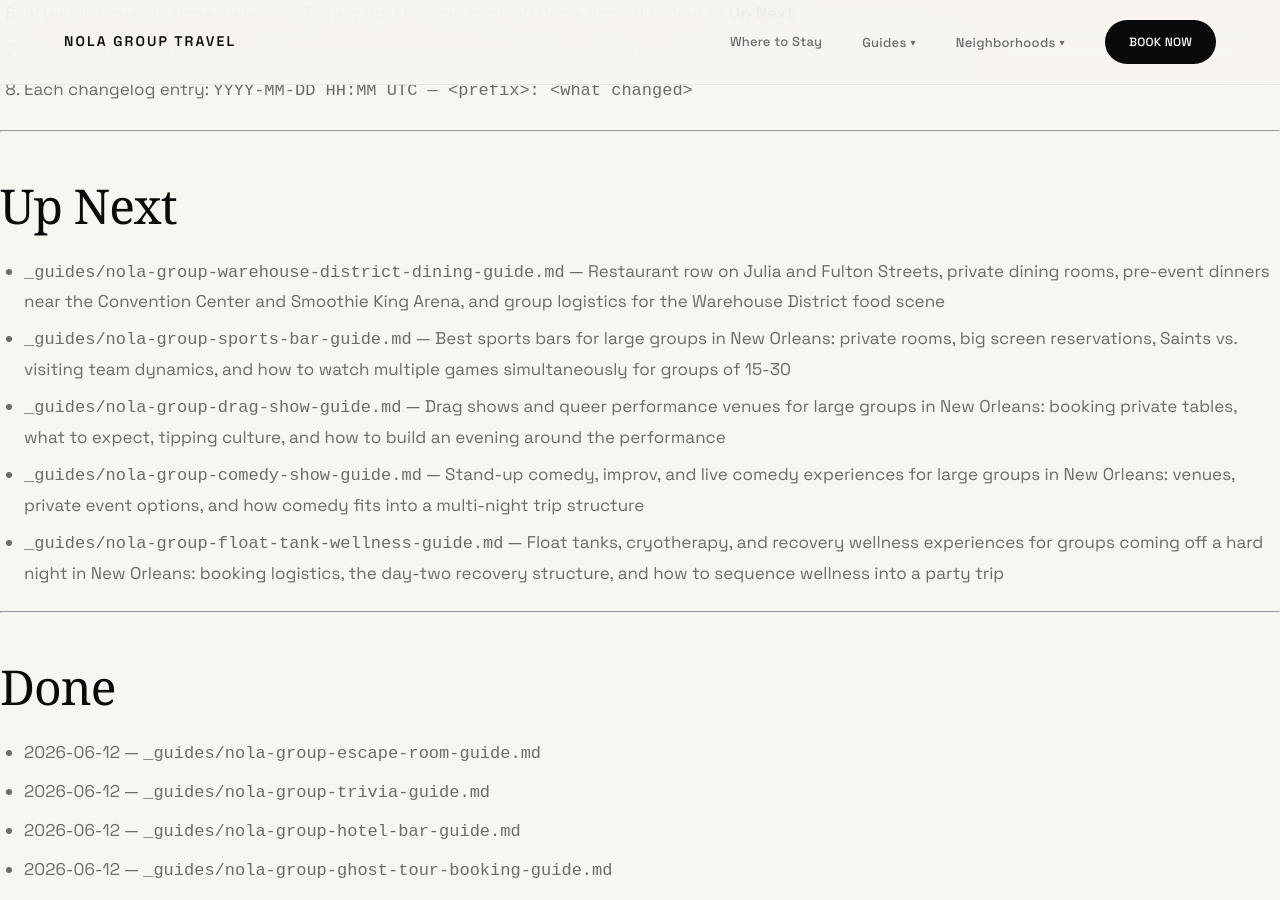
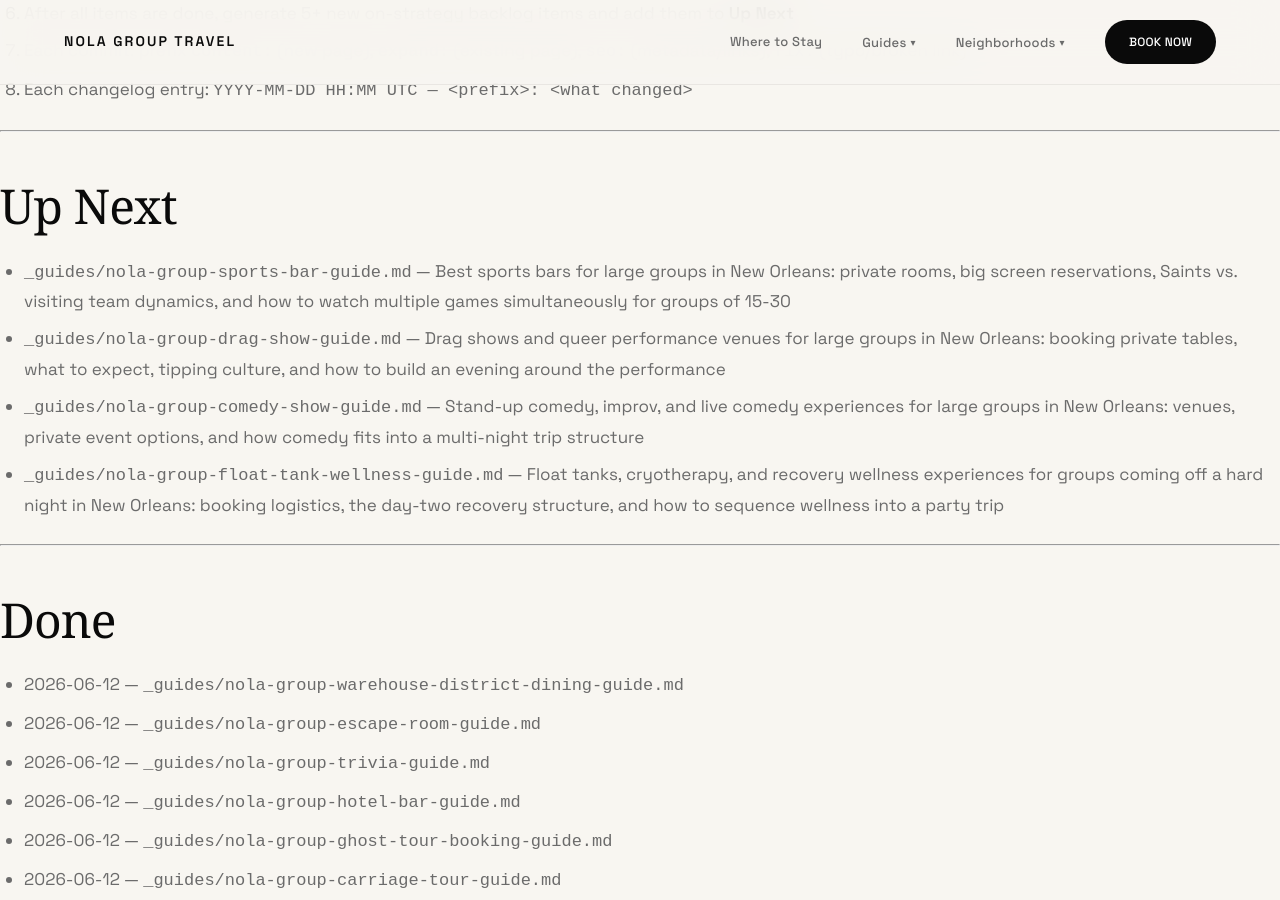
Before and after one commit to sjworth-dev/nola-group-travel, a Jekyll site: the page built from ROADMAP.md, in a window 1280 px wide and 900 px high, scrolled down 3609 px. Built offline with Jekyll 4.4.1, drawn with Linux system fonts in a browser that asks for light colours; some web fonts are replaced; our own code applies the rules of GitHub Pages for plain Markdown files; part of the change alters nothing that is shown.

Commit message:
content: add nola-group-warehouse-district-dining-guide.md
Julia/Fulton restaurant corridor, private dining rooms, pre-event dinner
logistics for Convention Center and Caesars Superdome groups, bill-split
and auto-grat mechanics, villa alternative calculation, and Castleday/Syd
accommodation strategy for groups of 15-30.

https://claude.ai/code/session_016b3M62jdGprPzuCB5JSBDJ

```diff
--- a/ROADMAP.md
+++ b/ROADMAP.md
@@ -99,7 +99,6 @@ New guides go in `_guides/<slug>.md`. New neighborhood pages go in `_neighborhoo
 
 ## Up Next
 
-- `_guides/nola-group-warehouse-district-dining-guide.md` — Restaurant row on Julia and Fulton Streets, private dining rooms, pre-event dinners near the Convention Center and Smoothie King Arena, and group logistics for the Warehouse District food scene
 - `_guides/nola-group-sports-bar-guide.md` — Best sports bars for large groups in New Orleans: private rooms, big screen reservations, Saints vs. visiting team dynamics, and how to watch multiple games simultaneously for groups of 15-30
 - `_guides/nola-group-drag-show-guide.md` — Drag shows and queer performance venues for large groups in New Orleans: booking private tables, what to expect, tipping culture, and how to build an evening around the performance
 - `_guides/nola-group-comedy-show-guide.md` — Stand-up comedy, improv, and live comedy experiences for large groups in New Orleans: venues, private event options, and how comedy fits into a multi-night trip structure
@@ -109,6 +108,7 @@ New guides go in `_guides/<slug>.md`. New neighborhood pages go in `_neighborhoo
 
 ## Done
 
+- 2026-06-12 — `_guides/nola-group-warehouse-district-dining-guide.md`
 - 2026-06-12 — `_guides/nola-group-escape-room-guide.md`
 - 2026-06-12 — `_guides/nola-group-trivia-guide.md`
 - 2026-06-12 — `_guides/nola-group-hotel-bar-guide.md`
@@ -432,4 +432,5 @@ New guides go in `_guides/<slug>.md`. New neighborhood pages go in `_neighborhoo
 2026-06-08 10:00 UTC — content: add _guides/nola-group-bar-buyout-guide.md
 2026-06-08 11:00 UTC — content: add _guides/nola-super-bowl-lx-group-guide.md — Super Bowl week group planning guide for 15-30 people: ticket strategy, week structure, watch party options, and accommodation logistics — how to buy out a bar or courtyard for a private group event: buyout structures, venue types, negotiation framework, and villa vs. buyout comparison
 2026-06-07 11:00 UTC — content: add _guides/nola-jazz-second-line-bookings.md — how to hire a brass band or book a private second line: costs, lead times, permits, what's included, and what the experience looks like
+2026-06-12 14:00 UTC — content: add _guides/nola-group-warehouse-district-dining-guide.md — Julia/Fulton restaurant corridor, private dining rooms, pre-event dinner logistics for Convention Center and Caesars Superdome groups
 2026-06-12 02:50 UTC — seo+fix+assets (user-approved session, not the routine): added GA4 (G-2C43B728E6) to default layout; removed duplicate <title>/<meta description> (jekyll-seo-tag now sole emitter); default og:image via _config.yml defaults; UTM-tagged all 739 outbound Castleday/Syd links across 168 files; fixed 8 dead deep links (/corporate → /corporate-retreats, /bachelorette → /bachelorette-parties); added 8 real property photos to /assets/images/ + homepage photo hero; where-to-stay: property photos, 12BR/17-bed framing, 2 verified review quotes; events.md: marked passed 2026 events, added what's-ahead intro; updated Hard Rules (UTM format, valid deep slugs, photo inventory, verified facts).
--- /dev/null
+++ b/_guides/nola-group-warehouse-district-dining-guide.md
@@ -0,0 +1,219 @@
+---
+title: "Warehouse District Dining Guide for Large Groups in New Orleans"
+description: "Restaurant row on Julia and Fulton Streets, private dining rooms, pre-event dinners near the Convention Center and Caesars Superdome, and group logistics for the Warehouse District food scene."
+category: "Food & Drink"
+card_title: "Warehouse District Dining"
+card_description: "Julia and Fulton Street restaurant corridor, private dining rooms, and pre-event dinner logistics for groups of 10-30 near the Convention Center and Caesars Superdome."
+date: 2026-06-12
+---
+
+The Warehouse District has the most group-functional restaurant infrastructure in New Orleans. That's not an accident — this neighborhood sits between the Convention Center, Caesars Superdome, and the hotel corridor, so a critical mass of restaurants here have been handling large groups for decades. Private dining rooms, semi-private sections, large-format tables, pre-event prix fixe menus — these are standard offerings, not exceptions.
+
+That said, there's a difference between restaurants that can handle large groups and restaurants that are good for large groups. The logistics are real: a 24-person dinner in a beautiful room where the kitchen sends out three tables at a time is a frustrating experience. The Warehouse District has both kinds, and knowing how to navigate the neighborhood dining scene correctly saves the night.
+
+What this neighborhood does best: anchor dinners for multi-day group trips, pre-event meals when the group has a ticketed event afterward, and private dining room experiences worth building an evening around.
+
+---
+
+## Quick Checklist
+
+- [ ] Decide whether you need a private dining room (20+ people, formal occasion) or a semi-private section (12-20 people, more casual)
+- [ ] Book private dining rooms 4-6 weeks in advance for weekend nights; pre-event dinners around Superdome events require 6-8 weeks minimum
+- [ ] Confirm the kitchen's group service approach: do they bring all courses to all tables simultaneously, or staggered? You want simultaneous
+- [ ] Ask whether the private room has a food and beverage minimum — this is standard and useful planning information
+- [ ] For groups with a ticketed event afterward, confirm the kitchen can commit to finishing dinner by a specific time
+- [ ] Assign one person as the group's restaurant contact from the day of booking through the reservation — consistent communication prevents last-minute confusion
+- [ ] Pre-order or pre-select courses whenever the restaurant offers it; groups that choose courses in advance have faster, smoother service
+- [ ] Coordinate pickup logistics before arrival — rideshares for 20+ people require a staging area; the Fulton Street pedestrian corridor works well for this
+- [ ] For Convention Center groups, factor in 15-20 minutes walking time to the convention floor; account for this in reservation time
+- [ ] Confirm corkage policy if your group wants to bring wine; some Warehouse District restaurants are accommodating for pre-arranged group dinners
+
+---
+
+## The Julia and Fulton Street Corridor
+
+The core dining corridor runs roughly between the Convention Center and the Arts District along Julia and Fulton Streets, with additional density on Magazine, Camp, and Tchoupitoulas in the surrounding blocks. This is walkable territory — the neighborhood is organized in a way that lets groups on foot cover multiple dining options without dealing with ride logistics.
+
+### Fulton Street
+
+Fulton Street is the most group-accessible block in the Warehouse District. It's a pedestrian-friendly corridor with outdoor seating, a mix of restaurant types, and the kind of sidewalk space that lets 25 people loiter without blocking traffic while they wait for the last Uber to arrive.
+
+The restaurants along Fulton skew toward well-executed American and Southern formats — the kind of broad menu that works for a group with mixed dietary preferences. These aren't the most ambitious kitchens in the neighborhood, but they're reliable, have serious group service experience, and most have semi-private or full private options.
+
+For groups arriving from the Superdome or a CBD convention event, Fulton Street is the natural landing spot. It's five to ten minutes on foot, no rideshare needed, and there's enough dining density that you have real options even without a reservation — though walking in with 20 people without advance notice is always a gamble on weekend nights.
+
+### Julia Street
+
+Julia Street is the art gallery row, and the restaurants along it reflect that context. You're eating among galleries and design-forward spaces — the aesthetic is more considered, the wine lists are longer, and the menus lean toward contemporary Louisiana cooking rather than traditional Creole.
+
+These are the right restaurants for occasions where the dinner is the event: milestone birthdays, corporate dinners with a design-savvy client group, wedding-related dinners where the room matters as much as the food. Julia Street restaurants generally have private dining rooms and are accustomed to groups with specific occasion logistics.
+
+The tradeoff: Julia Street restaurants are less forgiving of late arrivals, late changes to group size, and the general logistical looseness that large groups produce. They perform best when the group's point person has confirmed everything in writing and the group arrives on time.
+
+### Tchoupitoulas and Camp
+
+The blocks on Tchoupitoulas and Camp, running parallel to Fulton and Julia, have a denser mix of neighborhood-facing restaurants alongside the larger destination spots. These tend to offer better value, more casual formats, and an easier booking experience for groups that don't need a private room.
+
+For groups doing a multi-day trip where one night is a proper sit-down dinner and another is a more casual group meal, the Tchoupitoulas/Camp corridor is often the right call for the casual night. Less formal, more flexible, still excellent food.
+
+---
+
+## Private Dining Room Strategy
+
+Private dining rooms in the Warehouse District are a genuine category, not an afterthought. Several of the neighborhood's major restaurants have purpose-built private spaces — not just a curtained-off corner of the main dining room, but actual rooms with dedicated service, separate A/V, and the ability to configure for different event formats.
+
+### What Private Dining Rooms Provide
+
+**Sound control.** A group of 22 people in a shared dining room at 8pm on a Saturday is a loud group in a loud room. A private dining room means the conversation is yours and the ambient noise is yours to manage. For groups with speeches, presentations, toasts, or any spoken component, a private room is not optional.
+
+**Service focus.** When a restaurant assigns a private room, they typically assign a dedicated server team to that room only. Your group isn't competing with the main dining room for server attention. The service pace is negotiated with you in advance.
+
+**The F&B minimum.** Most Warehouse District private dining rooms have a food and beverage minimum — a dollar figure the group commits to before they show up. This is standard practice and it's actually useful: it tells you what the room costs and lets you plan the evening's budget. If the minimum is $2,000 and you have 20 people, you're committing to $100/person in food and beverage. That number includes tax and gratuity in some cases; confirm when you book.
+
+**Customization.** Private rooms can typically accommodate custom menus (prix fixe or set-course options chosen in advance), branded signage or decoration within limits, and the timing adjustments that a group with a show or event afterward needs.
+
+### What to Ask When Booking a Private Room
+
+1. What is the food and beverage minimum for the room?
+2. Does the minimum include tax and gratuity, or are those added on top?
+3. What is the cancellation policy and timeline?
+4. Can we pre-select courses or set a prix fixe menu?
+5. Can the kitchen commit to finishing service by a specific time?
+6. What A/V is available in the room (for corporate groups with presentations)?
+7. What is the stated capacity, and how is the room configured — rounds, banquet-style, or U-shape?
+
+### Semi-Private vs. Full Private
+
+Not every group needs a fully private room, and booking one when a semi-private arrangement works is paying for something you don't need.
+
+| Format | Best For | Group Size | F&B Minimum? |
+|--------|----------|-----------|--------------|
+| Full private room | Formal occasion, speeches, presentations, corporate events | 16-40 | Usually yes |
+| Semi-private section | Casual group dinners, no speeches, mixed occasion | 10-20 | Sometimes |
+| Large shared table | Casual, no presentations, budget-conscious | 8-14 | Usually no |
+| Venue buyout | Full event, all guests, no public mixing | 30-80+ | Yes — typically high |
+
+The semi-private arrangement — a curtained alcove, a back room that opens to the main dining room, or a reserved section of a larger space — is underutilized by groups because people don't know to ask for it. It costs less than a private room, requires less advance notice, and works perfectly well for groups that want to eat together without needing a fully separate space.
+
+---
+
+## Pre-Event Dining: Convention Center and Caesars Superdome
+
+Two of the city's biggest group traffic generators are within walking distance of the Warehouse District restaurant corridor. The logistics around each are different, and knowing both prevents the most common group dinner mistake: arriving at the restaurant not knowing what time you need to leave.
+
+### Convention Center Groups
+
+The Ernest N. Morial Convention Center sits at the river end of the Warehouse District. Groups attending conventions here have a specific problem: everyone breaks from the convention floor at roughly the same time and heads to dinner at roughly the same time. The Fulton and Julia Street restaurants fill up fast in the 5:30-8pm window during major conventions.
+
+**The move:** Book your group dinner before you know the convention schedule and accept that you'll either eat early (5:30-6pm, beat the crowd) or late (after 8pm, let the first wave clear). The 7-8pm slot is the worst window — you're competing with the most people.
+
+**Walking time:** Budget 10-15 minutes from the main Convention Center entrance to the Fulton Street corridor. If the event runs long or there's a big crowd leaving simultaneously, add 10 minutes.
+
+**The pre-book strategy for conventions:** Several Warehouse District restaurants will work with convention group contacts to hold a large-format table or private section during the convention week. If your group attends the same convention annually, establish this relationship early. The restaurants value convention group business and will prioritize it.
+
+### Caesars Superdome Events
+
+The Superdome is at the other end of the Warehouse District, closer to the CBD boundary. Groups attending Saints games, concerts, and major sporting events all route through the same dinner window: roughly 5-7pm before the event, and then back out around the same time postgame.
+
+**Pre-game dinner timing:**
+
+| Event Start | Dinner Reservation Target | Restaurant Departure |
+|-------------|--------------------------|---------------------|
+| 6:00pm | 4:00-4:30pm | By 5:30pm |
+| 7:00pm | 5:00pm | By 6:30pm |
+| 7:30pm | 5:00-5:30pm | By 6:45pm |
+| 8:00pm | 5:30pm | By 7:15pm |
+
+For groups of 15+, this timing has to be built into the dinner booking. You're not just choosing a time you'd like to eat — you're choosing a time that lets you eat completely and still have 30 minutes to get to the Superdome. Tell the restaurant explicitly: "We have a 7:30 event and need to be out by 6:45."
+
+**Post-game dining:** Warehouse District restaurants are full immediately after Superdome events. The crowd hits at the same time and restaurant capacity doesn't expand. For groups doing post-event dinner, have a reservation. Walk-in for a group of 20 after a sold-out Saints game is not a realistic plan.
+
+The alternative: build your pre-game meal into the villa. Eat at the property before the game (private chef, catered delivery, or group cooking), head to the Superdome without the restaurant logistics, and skip the post-game crowd entirely. This is consistently the right structure for groups staying at private villas.
+
+---
+
+## Group Service Logistics
+
+Getting 20 people fed and out of a restaurant in a reasonable amount of time requires coordination on the restaurant's end, not just your own. Here's what to control before the night starts.
+
+### Course Pre-Selection
+
+Most private-room dinners and many large-table formats allow — and some require — pre-selecting courses. Take this option. Choosing from a set menu or pre-ordering individual selections eliminates 15-20 minutes of table ordering time, reduces kitchen chaos on a group service, and ensures every person at the table gets their food simultaneously rather than in rolling waves.
+
+**How to handle dietary restrictions:** Collect all dietary restrictions when you collect RSVPs, not when you arrive at the restaurant. Send the list to the restaurant contact 72 hours before the reservation. This is non-negotiable. A restaurant learning about a serious allergy at the table is not positioned to handle it well.
+
+### Splitting the Bill
+
+Decide before you go. The options:
+
+- **One person pays, reimburses via Venmo/Splitwise:** The cleanest option for group logistics. One card closes the tab. Reimbursement happens later.
+- **Pre-agreed split:** Tell the restaurant at the start that you'll be splitting the bill N ways. Most can handle this.
+- **Individual tabs in a group setting:** Almost always a bad idea. The service slows, the math doesn't work cleanly, and the kitchen's effort to synchronize your food to the table is wasted if people finish at different times and pay out individually.
+
+### Auto-Gratuity
+
+Groups of 10 or more at virtually every Warehouse District restaurant will have automatic gratuity applied — typically 18-20% added to the check. This is standard in New Orleans and across the country for groups. It will be on the menu or communicated when you make the reservation. Plan for it; don't be surprised by it.
+
+For exceptional service, leaving an additional tip on top of auto-grat is appropriate and remembered. If you bring your group back, the servers will remember you did it.
+
+---
+
+## Comparison: Dinner Formats for Large Groups
+
+| Format | Best Occasion | Cost Level | Booking Lead Time | Works for 20+? |
+|--------|--------------|-----------|-------------------|---------------|
+| Private dining room | Corporate, milestone, wedding-related | $$$ | 4-6 weeks | Yes |
+| Semi-private section | Casual group dinner, no agenda | $$ | 2-3 weeks | Up to 18-20 |
+| Restaurant buyout | Full event, full group, custom menu | $$$$ | 8-12 weeks | Yes, 25-60 |
+| Large shared table | Casual, birthday dinner, pre-party | $ | 1-2 weeks | Up to 14 |
+| Villa catered meal | Any — most flexible | $$ | 1-2 weeks | Yes, any size |
+| Villa private chef | Special occasion, custom cuisine | $$-$$$ | 2-3 weeks | Yes, any size |
+
+---
+
+## The Villa Alternative
+
+The honest calculation for groups of 18-30: a private chef dinner at your villa frequently beats a restaurant private room on every dimension except the visual novelty of "going out."
+
+**Restaurant private room:** You commute to the venue, you're seated at a fixed time, the kitchen runs your dinner against the rest of its service schedule, auto-grat is 20%, and you're leaving by a specific time because the room turns over.
+
+**Villa private chef:** The chef comes to you. The kitchen timeline is yours. The group moves between the pool, the living room, and the dinner table at its own pace. No transportation logistics. No auto-grat (though tipping well is the right move). The meal ends when it ends.
+
+Both are worth doing over a multi-day trip. The private room makes sense for a one-night formal occasion or a corporate dinner where the venue matters. The villa private chef is the better experience for a bachelorette dinner, a birthday night, or any occasion where the group's comfort and pace matter more than the venue.
+
+---
+
+## Pro Tips
+
+1. **The F&B minimum is not the total cost.** The food and beverage minimum for a private dining room is the floor, not the ceiling. Tax, auto-gratuity, and the natural tendency of a group to order more than they planned means the final check is typically 30-40% above the stated minimum. Budget accordingly.
+
+2. **Confirm kitchen timing in writing.** If you have a hard departure time because of a Superdome event, confirm it in the reservation email and again when you're seated: "We've confirmed with the kitchen that we need to be done by 6:45." If the restaurant can't commit to a timeline, find a different restaurant.
+
+3. **Fulton Street beats Julia Street for low-friction group logistics.** If the occasion doesn't require a private room and you just need a good group dinner in the neighborhood, Fulton Street's format is more forgiving. The restaurants there are designed for groups that arrive a little late and want to linger a little long. Julia Street restaurants have higher standards of logistics discipline.
+
+4. **Book a rain plan for outdoor sections.** Warehouse District outdoor and courtyard seating is great until it isn't. New Orleans afternoon and evening thunderstorms are real. When you book outdoor or semi-outdoor seating for a large group, ask about the indoor backup option. Knowing where 20 people go if it starts raining an hour into dinner is not paranoid planning — it's standard.
+
+5. **Pre-game at the villa, eat lighter, drink bigger.** For Superdome events especially: the dining math works better if the group has light appetizers and a cocktail at the villa, eats a solid (not enormous) dinner in the Warehouse District, and saves the serious drinking for after the game back at the property. A full restaurant dinner before a four-hour concert or a three-hour Saints game is more food than most people need, and the cost is high.
+
+6. **The convention week early-week discount is real.** During major conventions, many Warehouse District restaurants struggle to fill their large-format tables on Sunday and Monday nights because most convention-goers don't arrive until Monday or Tuesday. Groups that can schedule a private dinner on Sunday or early Monday often get better availability and occasionally better rates. Ask specifically when you call.
+
+7. **For corporate groups: confirm A/V capability before you commit to a room.** If your corporate dinner includes a brief presentation, award ceremony, or screen time, you need the room to have the right equipment — or you need to bring it. Confirm what's available (projector, screen, HDMI input, microphone) in writing. Discovering the room doesn't have what you need at 6:30pm is not the start of a good dinner.
+
+---
+
+## Large Group Accommodations in the Warehouse District Area
+
+The Warehouse District sits between two accommodation zones: the CBD hotel corridor (north) and the Bywater/Lower Garden District private villa zone (southeast). Groups attending Convention Center events or Superdome shows face a real strategic decision about where to stay.
+
+**[Castleday Retreats](https://castledayretreats.com?utm_source=nolagrouptravel.com&utm_medium=referral&utm_campaign=group-microsites)** — Three private villas in the Bywater, each with 12 bedrooms, 17 real beds, and 8 bathrooms — comfortably configured for 14-30 guests with everyone in a real bed. The Bywater is a 10-15 minute Uber to the Warehouse District dining corridor and Caesars Superdome. Groups doing a Convention Center event combined with a group dinner often use Castleday as their home base: private pool at the villa for recovery days, Warehouse District for anchor dinners, Frenchmen Street walkable for late-night music. The Florentine villa is ADA-accessible. Across three villas and nearly 100 reviews, Castleday holds a 4.98 average rating.
+
+**[The Syd](https://thesyd.com?utm_source=nolagrouptravel.com&utm_medium=referral&utm_campaign=group-microsites)** — Multiple villas in the Lower Garden District, each sleeping up to 22 guests, with a shared heated pool, hot tub, sauna, and outdoor kitchen. The Syd's St. Charles Streetcar access — one block from the property — connects directly to the CBD and the edge of the Warehouse District without dealing with surge pricing from a post-event Uber rush. For groups that want to walk or streetcar to pre-event dinners and then return without logistics friction, The Syd's location is excellent. The artist-designed interiors mean the property itself is worth a pre-dinner hour in the courtyard before heading out.
+
+For groups with multi-night trips anchored around a Superdome event and a Convention Center day, staying at either property beats a hotel on the experience-per-dollar calculation. You get a private kitchen for the morning routines, a pool for recovery days, and private space to reconvene after the event — none of which a CBD hotel room provides.
+
+---
+
+## Book Your Group Stay
+
+- [Castleday Retreats](https://castledayretreats.com?utm_source=nolagrouptravel.com&utm_medium=referral&utm_campaign=group-microsites) — Bywater villas, 14-30 guests, private pools, 10-15 minutes to the Warehouse District corridor, 4.98 rating across 99 reviews
+- [The Syd](https://thesyd.com?utm_source=nolagrouptravel.com&utm_medium=referral&utm_campaign=group-microsites) — Lower Garden District villas, up to 22 guests, shared pool and hot tub, St. Charles Streetcar to the Warehouse District
```
